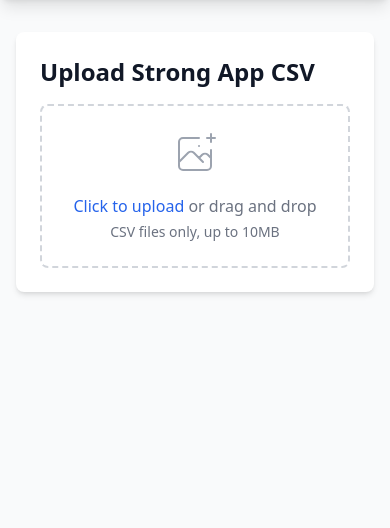
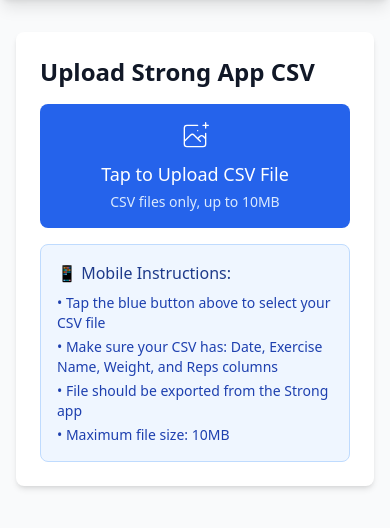
Before and after one commit to davemillnz/gymtracker, a Flask app: page / in a window 390 px wide. Shown: the part 64-592 px from the top of the page. Run offline with Flask 2, Linux system fonts and the light colour scheme; some libraries are stand-ins or nearby versions.

Commit message:
Fix mobile file upload issues and improve mobile experience
- Add dedicated mobile file input button for better touch interaction
- Implement mobile device detection to disable drag-and-drop on mobile
- Add mobile-specific instructions and visual feedback
- Improve touch targets and mobile button sizing (44px minimum)
- Add mobile-friendly success messages and error handling
- Prevent iOS zoom on input focus with 16px font size
- Add responsive CSS for better mobile layout and interactions
- Maintain desktop drag-and-drop functionality for larger screens
- Add mobile-specific styling and animations for better UX

```diff
--- a/static/js/app.js
+++ b/static/js/app.js
@@ -13,8 +13,12 @@
     }
 
     setupEventListeners() {
-        // File input change
+        // File input change for both mobile and desktop
         document.getElementById('fileInput').addEventListener('change', (e) => {
+            this.handleFileSelect(e.target.files[0]);
+        });
+
+        document.getElementById('fileInputMobile').addEventListener('change', (e) => {
             this.handleFileSelect(e.target.files[0]);
         });
 
@@ -33,6 +37,8 @@
         const dropZone = document.getElementById('dropZone');
         const fileInput = document.getElementById('fileInput');
 
+        // Only set up drag and drop on desktop devices
+        if (!this.isMobileDevice()) {
             dropZone.addEventListener('dragover', (e) => {
                 e.preventDefault();
                 dropZone.classList.add('dragover');
@@ -53,14 +59,23 @@
                 }
             });
 
-        // Click to upload
+            // Click to upload (desktop only)
             dropZone.addEventListener('click', () => {
                 fileInput.click();
             });
         }
+    }
+
+    isMobileDevice() {
+        return /Android|webOS|iPhone|iPad|iPod|BlackBerry|IEMobile|Opera Mini/i.test(navigator.userAgent) ||
+               (window.innerWidth <= 768);
+    }
 
     async handleFileSelect(file) {
         if (!file) return;
+
+        // Clear any previous error messages
+        this.hideError();
 
         if (!file.name.endsWith('.csv')) {
             this.showError('Please select a CSV file.');
@@ -92,6 +107,11 @@
                 this.showFileInfo(data);
                 this.showExerciseSection();
                 this.hideLoading();
+
+                // Show success message for mobile users
+                if (this.isMobileDevice()) {
+                    this.showSuccess(`File uploaded successfully! Found ${data.exercises.length} exercises.`);
+                }
             } else {
                 throw new Error(data.error || 'Failed to process file');
             }
@@ -243,6 +263,24 @@
             error.remove();
         }, 5000);
     }
+
+    showSuccess(message) {
+        const success = document.createElement('div');
+        success.className = 'fixed top-4 right-4 bg-green-500 text-white px-6 py-3 rounded-lg shadow-lg z-50';
+        success.textContent = message;
+        document.body.appendChild(success);
+
+        setTimeout(() => {
+            success.remove();
+        }, 5000);
+    }
+
+    hideError() {
+        const error = document.querySelector('.fixed.top-4.right-4.bg-red-500');
+        if (error) {
+            error.remove();
+        }
+    }
 }
 
 // Initialize the application when DOM is loaded
--- a/templates/index.html
+++ b/templates/index.html
@@ -28,7 +28,21 @@
         <!-- File Upload Section -->
         <div class="bg-white rounded-lg shadow-md p-6 mb-8">
             <h2 class="text-2xl font-bold text-gray-900 mb-4">Upload Strong App CSV</h2>
-            <div class="border-2 border-dashed border-gray-300 rounded-lg p-6 text-center" id="dropZone">
+
+            <!-- Mobile-friendly file input -->
+            <div class="mb-4 md:hidden">
+                <label for="fileInputMobile" class="block w-full bg-blue-600 text-white text-center py-4 px-6 rounded-lg hover:bg-blue-700 focus:outline-none focus:ring-2 focus:ring-blue-500 cursor-pointer">
+                    <svg class="mx-auto h-8 w-8 mb-2" stroke="currentColor" fill="none" viewBox="0 0 48 48">
+                        <path d="M28 8H12a4 4 0 00-4 4v20m32-12v8m0 0v8a4 4 0 01-4 4H12a4 4 0 01-4-4v-4m32-4l-3.172-3.172a4 4 0 00-5.656 0L28 28M8 32l9.172-9.172a4 4 0 015.656 0L28 28m0 0l4 4m4-24h8m-4-4v8m-12 4h.02" stroke-width="2" stroke-linejoin="round" stroke-linecap="round" />
+                    </svg>
+                    <span class="font-medium text-lg">Tap to Upload CSV File</span>
+                    <p class="text-sm text-blue-100 mt-1">CSV files only, up to 10MB</p>
+                </label>
+                <input type="file" id="fileInputMobile" accept=".csv" class="hidden">
+            </div>
+
+            <!-- Desktop drag & drop zone -->
+            <div class="border-2 border-dashed border-gray-300 rounded-lg p-6 text-center hidden md:block" id="dropZone">
                 <input type="file" id="fileInput" accept=".csv" class="hidden">
                 <div class="space-y-4">
                     <svg class="mx-auto h-12 w-12 text-gray-400" stroke="currentColor" fill="none" viewBox="0 0 48 48">
@@ -41,6 +55,19 @@
                         </label>
                         <p class="text-sm text-gray-500 mt-1">CSV files only, up to 10MB</p>
                     </div>
+                </div>
+            </div>
+
+            <!-- Mobile instructions -->
+            <div class="mt-4 md:hidden">
+                <div class="bg-blue-50 border border-blue-200 rounded-lg p-4">
+                    <h3 class="font-medium text-blue-900 mb-2">📱 Mobile Instructions:</h3>
+                    <ul class="text-sm text-blue-800 space-y-1">
+                        <li>• Tap the blue button above to select your CSV file</li>
+                        <li>• Make sure your CSV has: Date, Exercise Name, Weight, and Reps columns</li>
+                        <li>• File should be exported from the Strong app</li>
+                        <li>• Maximum file size: 10MB</li>
+                    </ul>
                 </div>
             </div>
         </div>
```
Also changed, not shown: static/css/style.css (+73 -0 lines). Lines whose indentation alone changed are shown as unchanged.
